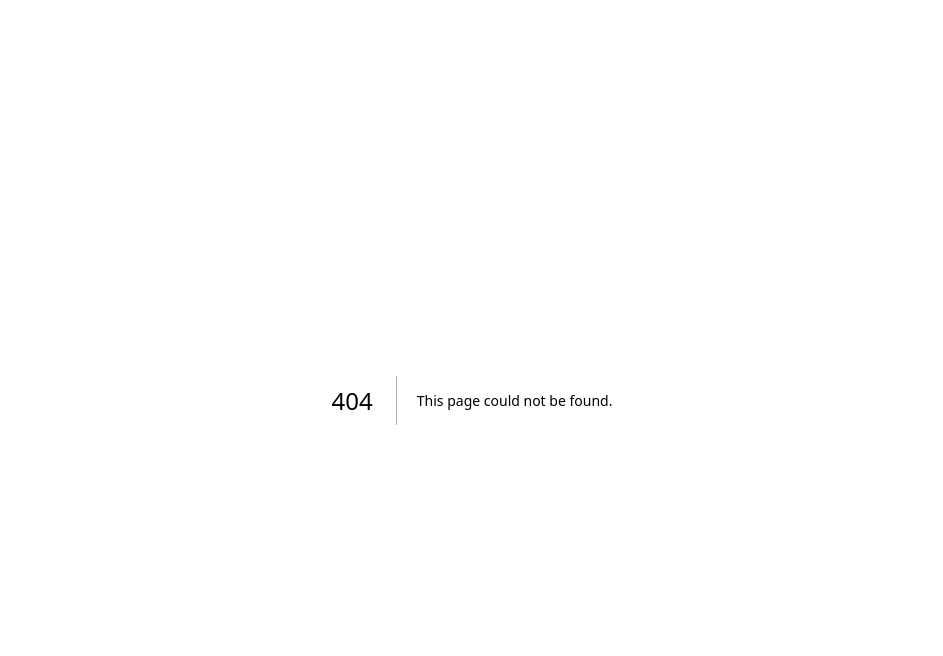
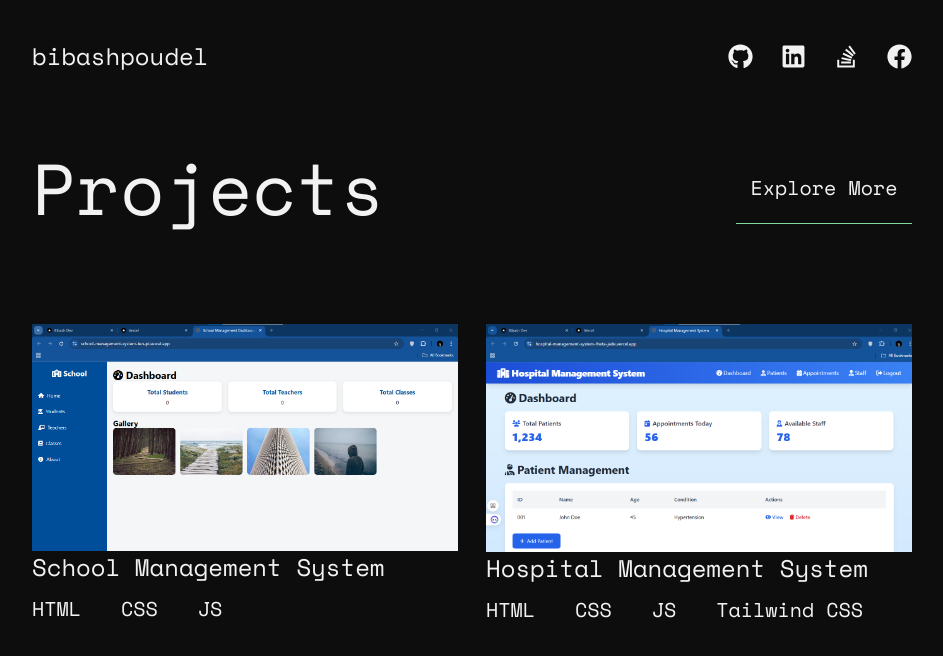
Before and after one commit to bibash21-creator/portfolio, a Next.js app: page /projects in a window 1280 px wide. Before the commit this address had no page. Shown: the top 656 px of the page, without its empty margins (168-1111 px from the left). Built offline with nearby package versions, Linux system fonts and the light colour scheme.

Commit message:
Added Projects Routing

```diff
--- /dev/null
+++ b/app/projects/page.tsx
@@ -0,0 +1,15 @@
+import  Navbar from "@/app/navbar/Navbar"
+
+import Project from "@/app/projects/Project"
+
+
+export default function Page(){
+    return(
+        <>
+        <Navbar />
+
+        <Project />
+
+        </>
+    )
+}
```
